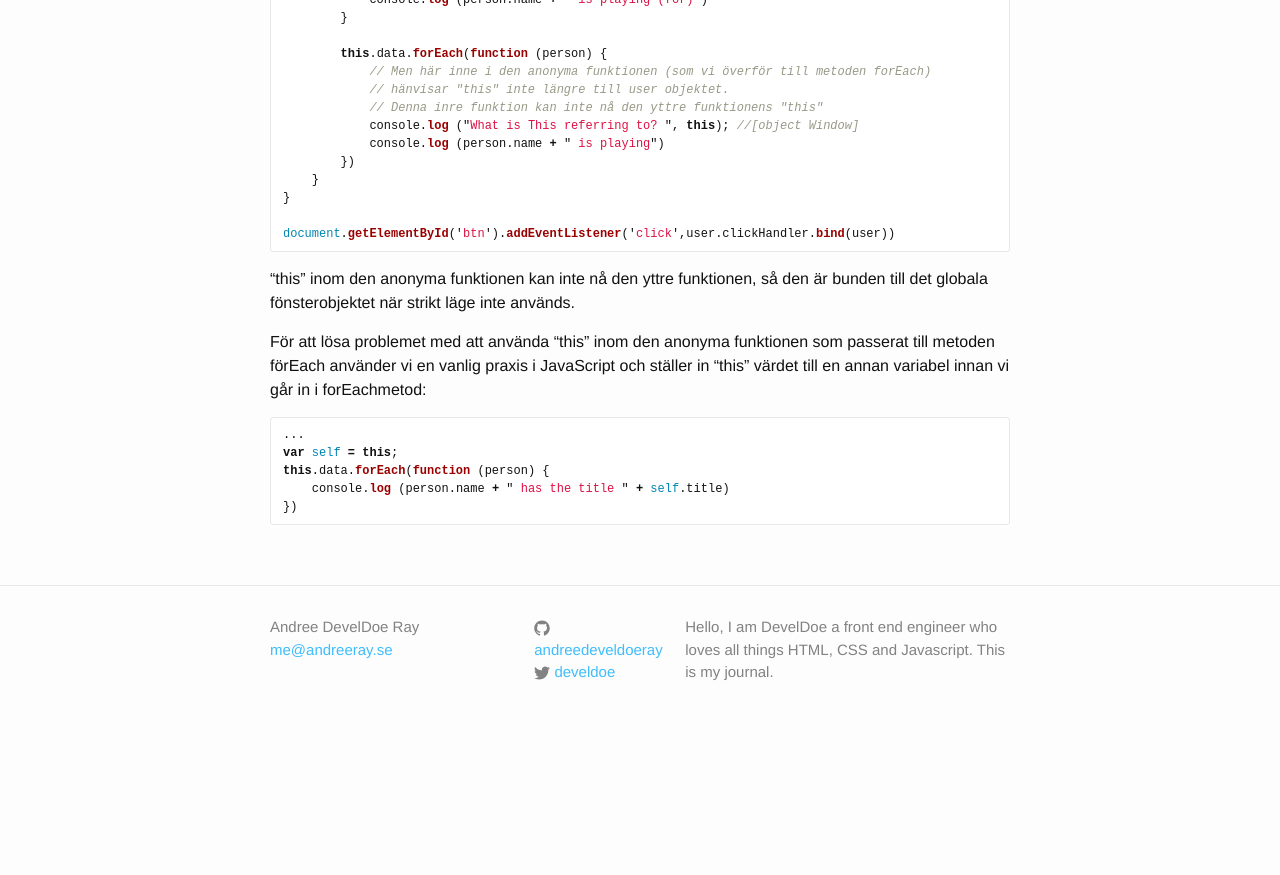
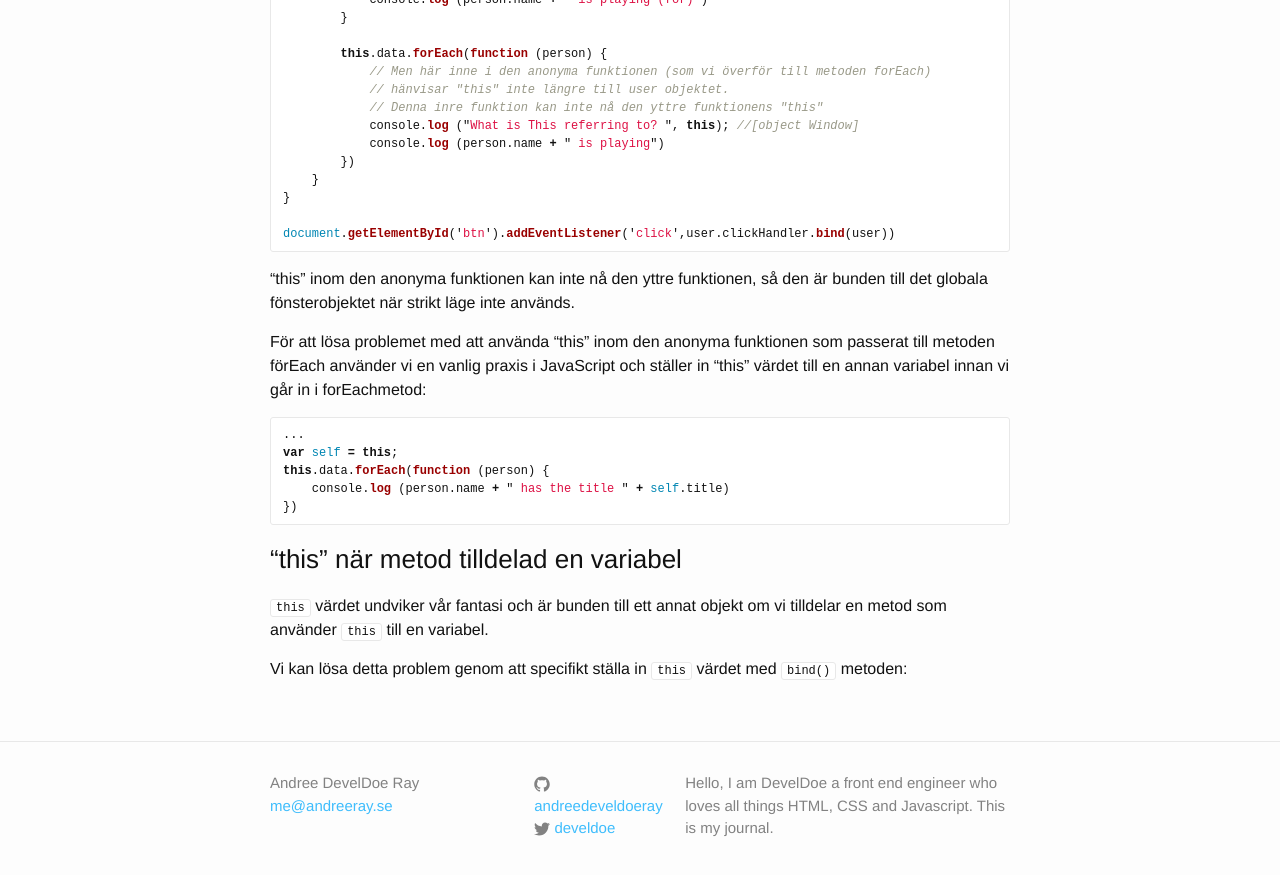
Before and after one commit to develdoe/develdoe.github.io, a Jekyll site: the page built from _posts/2017-11-02-javascript-this.md, in a window 1280 px wide and 900 px high, scrolled down 5618 px. Shown: the top 875 px of the window. Built offline with Jekyll 4.4.1, drawn with Linux system fonts in a browser that asks for light colours; before the commit the page ends 6362 px from its top, so only the background shows below that.

Commit message:
Update 2017-11-02-javascript-this.md

````diff
--- a/_posts/2017-11-02-javascript-this.md
+++ b/_posts/2017-11-02-javascript-this.md
@@ -252,3 +252,9 @@ this.data.forEach(function (person) {
     console.log (person.name + " has the title " + self.title)
 })
 ```
+
+### "this" när metod tilldelad en variabel
+
+`this` värdet undviker vår fantasi och är bunden till ett annat objekt om vi tilldelar en metod som använder `this` till en variabel.
+
+Vi kan lösa detta problem genom att specifikt ställa in `this` värdet med `bind()` metoden:
````
